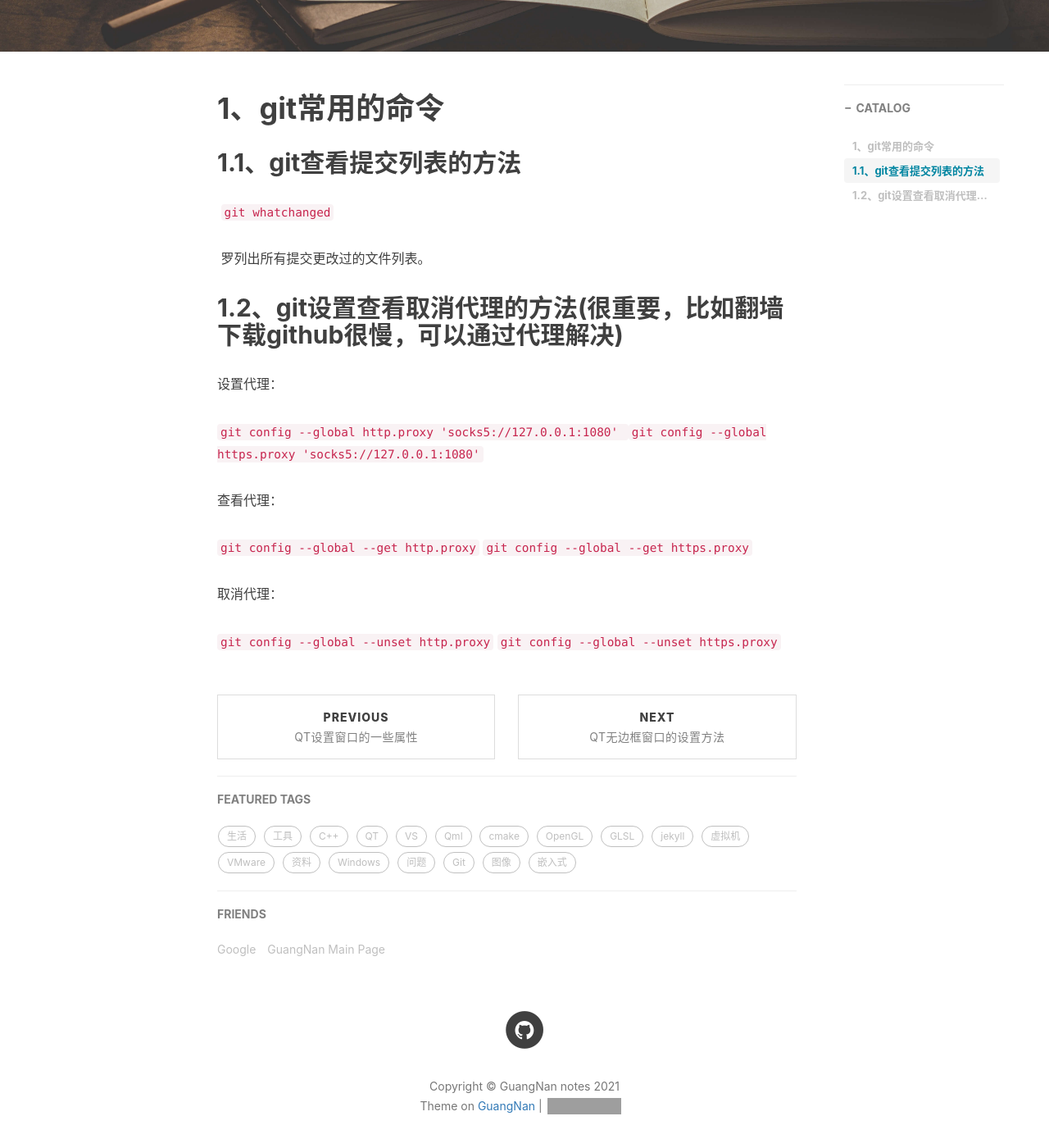
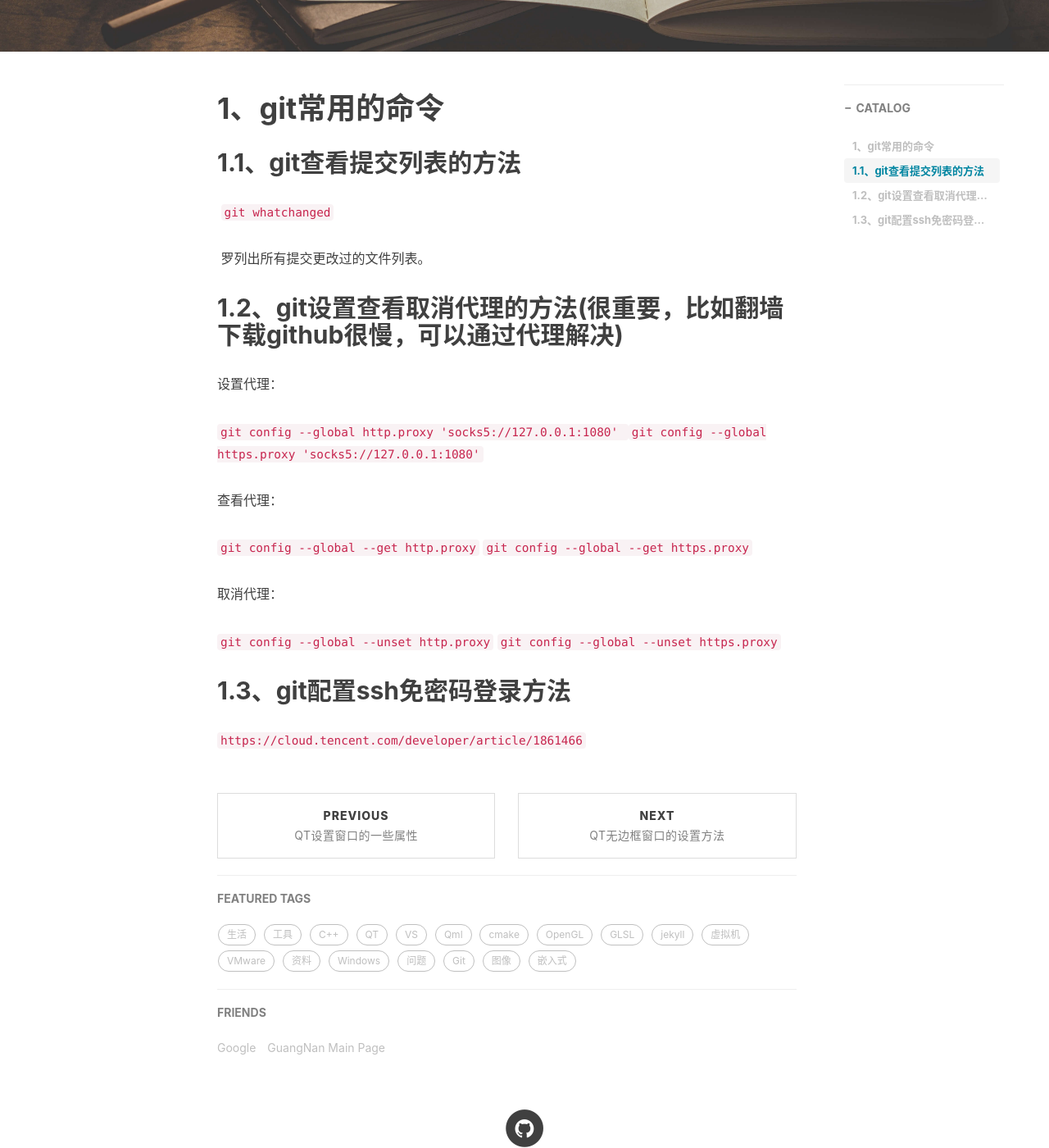
Before and after one commit to zhao-guang-nan/Blog, a Jekyll site: the page built from _posts/2021-07-15-git常用的命令.md, in a window 1280 px wide and 1400 px high, scrolled down 460 px. Shown: the whole window at 82% size. Built offline with Jekyll 4.4.1, drawn with Linux system fonts in a browser that asks for light colours; nearby versions of some CDN libraries; comment, search, counter and statistics services are not loaded; grey boxes are pictures that could not be loaded.

Commit message:
feature:暂时git的ssh配置方法

```diff
--- a/_posts/2021-07-15-git常用的命令.md
+++ b/_posts/2021-07-15-git常用的命令.md
@@ -36,3 +36,7 @@ tags:
 
 `git config --global --unset http.proxy`
 `git config --global --unset https.proxy`
+
+## 1.3、git配置ssh免密码登录方法
+
+`https://cloud.tencent.com/developer/article/1861466`
```
